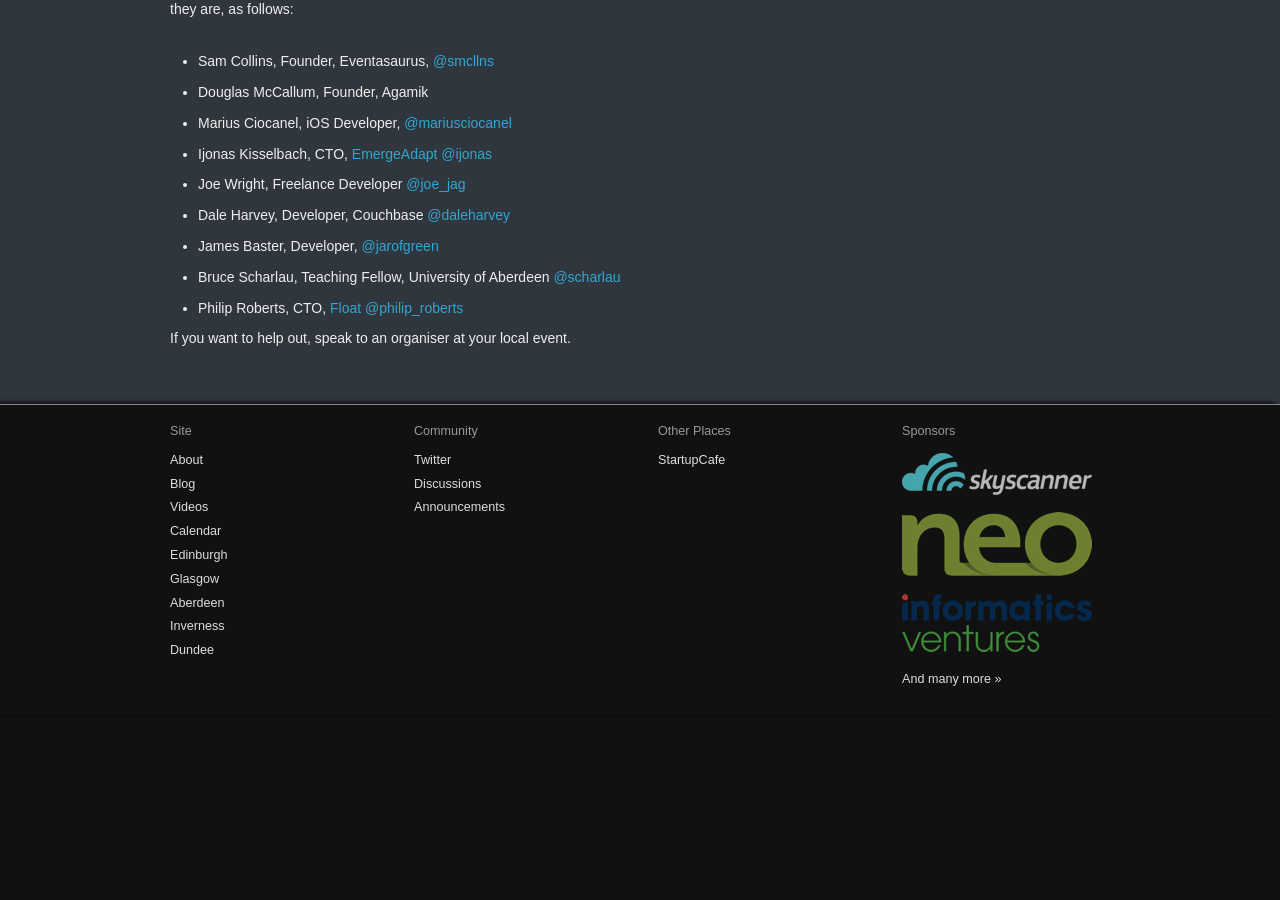
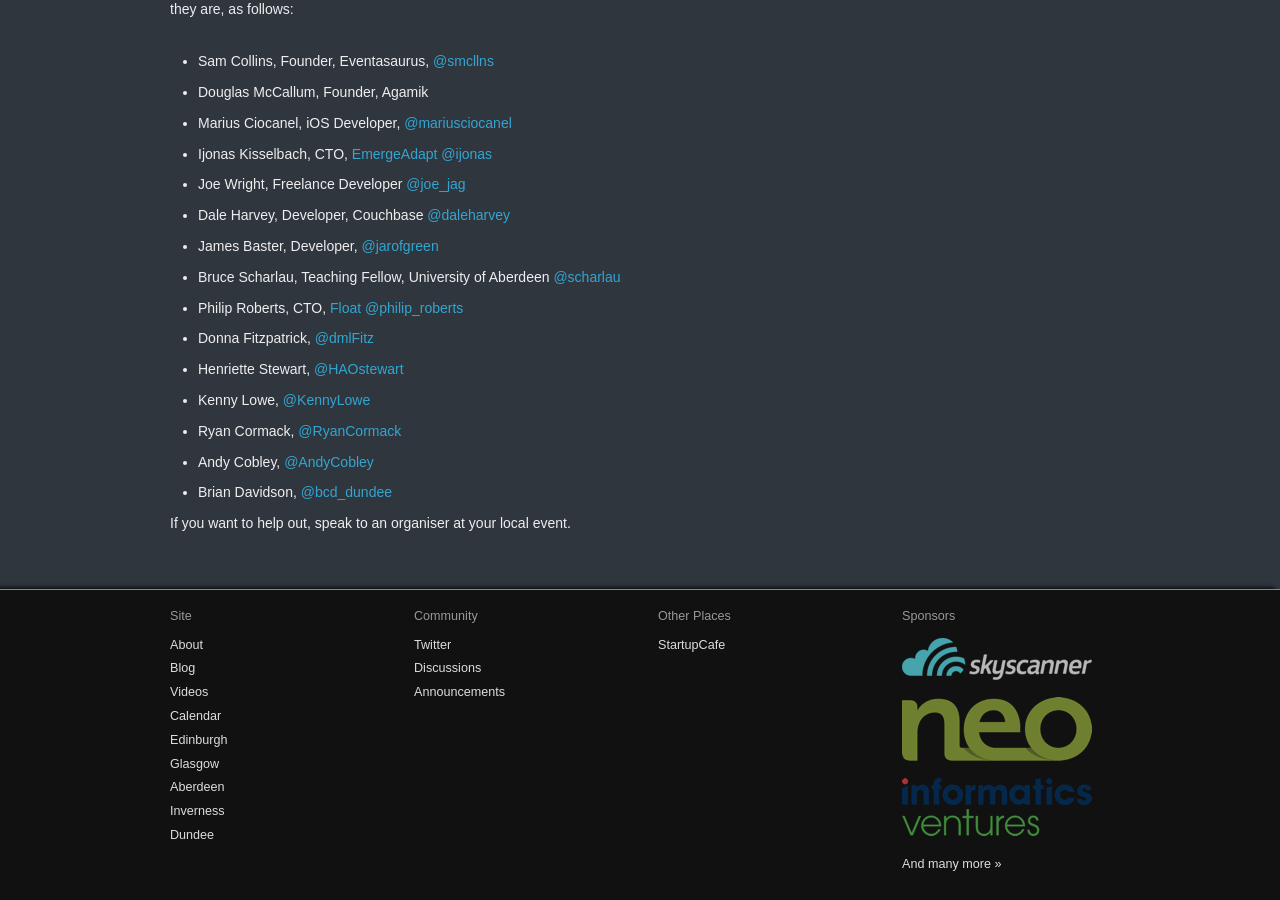
Before and after one commit to techmeetup/techmeetup.co.uk, a Jekyll site: the page built from about.html, in a window 1280 px wide and 900 px high, scrolled down 1375 px. Built offline with Jekyll 4.4.1, drawn with Linux system fonts in a browser that asks for light colours; Markdown is read by kramdown in place of the engine named in the settings; before the commit the page ends 2090 px from its top, so only the background shows below that.

Commit message:
add other users

```diff
--- a/about.html
+++ b/about.html
@@ -80,6 +80,12 @@ If you or your company would like to support TechMeetup by sponsoring, please em
 	<li>James Baster, Developer, <a href="http://twitter.com/jarofgreen">@jarofgreen</a></li>
 	<li>Bruce Scharlau, Teaching Fellow, University of Aberdeen <a href="http://twitter.com/scharlau">@scharlau</a></li>
 	<li>Philip Roberts, CTO, <a href="http://floatapp.com">Float</a> <a href="http://twitter.com/philip_roberts">@philip_roberts</a></li>
+	<li>Donna Fitzpatrick, <a href="https://twitter.com/dmlFitz">@dmlFitz</a></li>
+	<li>Henriette Stewart, <a href="https://twitter.com/HAOstewart">@HAOstewart</a></li>
+	<li>Kenny Lowe, <a href="http://www.twitter.com/KennyLowe">@KennyLowe</a></li>
+	<li>Ryan Cormack, <a href="http://www.twitter.com/RyanCormack">@RyanCormack</a></li>
+	<li>Andy Cobley, <a href="http://www.twitter.com/AndyCobley">@AndyCobley</a></li>
+	<li>Brian Davidson, <a href="http://www.twitter.com/bcd_dundee">@bcd_dundee</a></li>
   </ul>
 
 <p>If you want to help out, speak to an organiser at your local event.</p>
```
